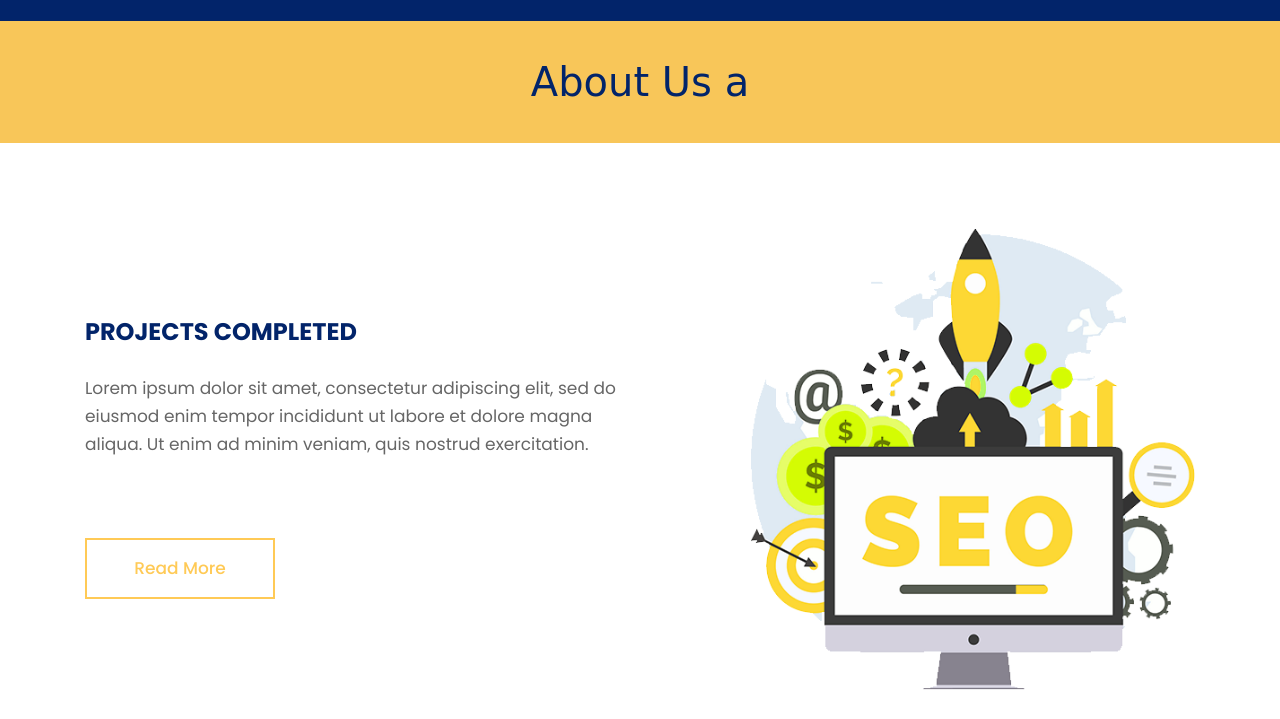
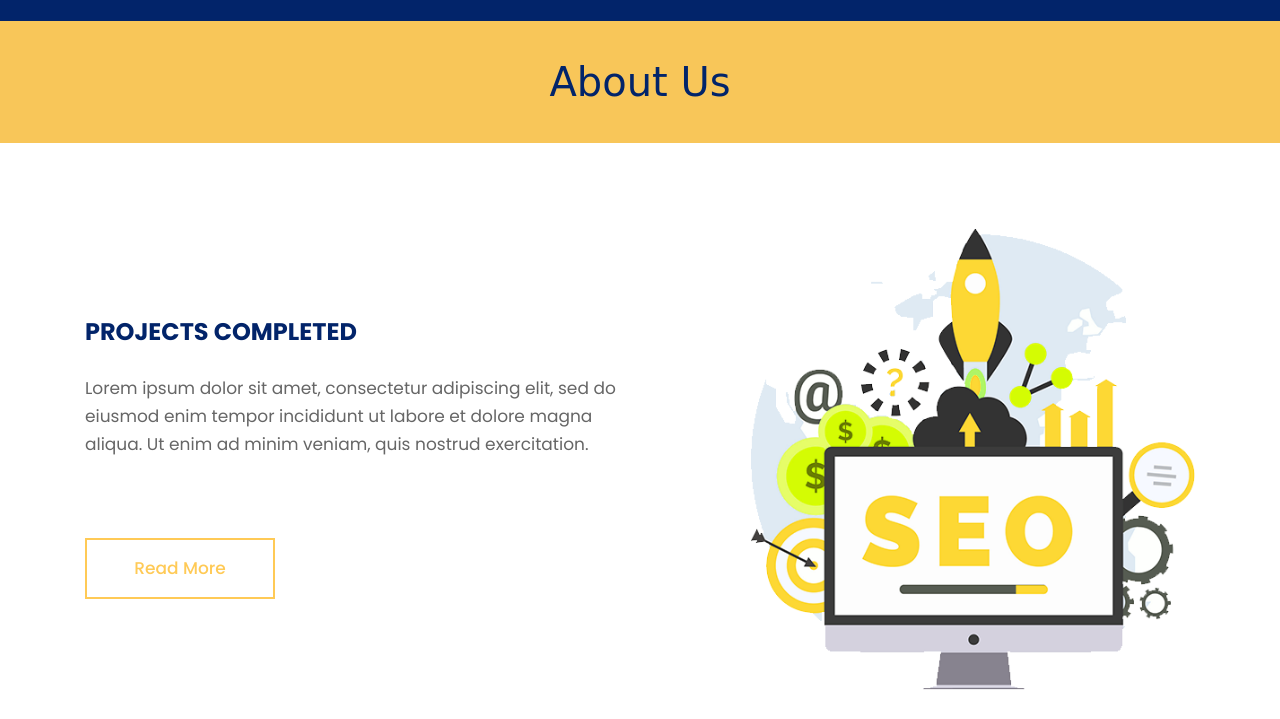
Before and after one commit to kranthikumar92/devops-test, a plain HTML site: page about.html in a window 1280 px wide. Shown: the part 81-800 px from the top of the page. Drawn offline with nearby package versions, Linux system fonts and the light colour scheme; a web font is replaced by a local one.

Commit message:
Update about.html

```diff
--- a/about.html
+++ b/about.html
@@ -91,7 +91,7 @@
            <div class="row">
               <div class="col-md-12">
                  <div class="titlepage">
-                  <h2>About Us a</h2>
+                  <h2>About Us</h2>
                  </div>
               </div>
            </div>
```
